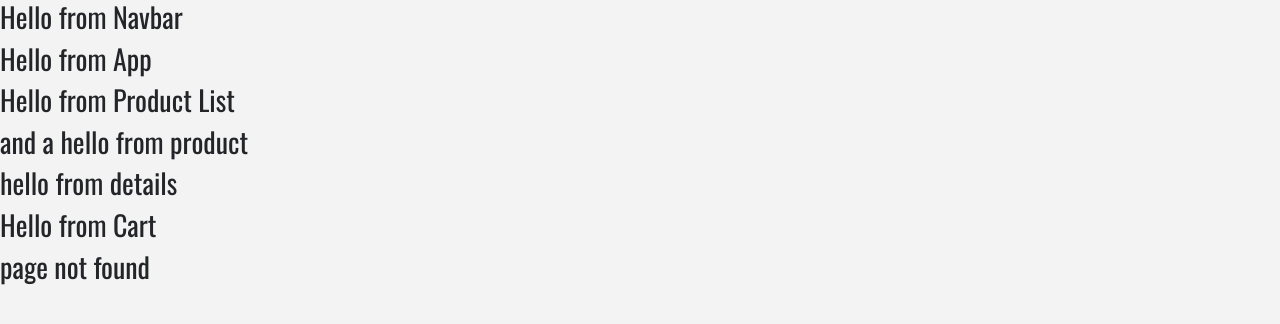
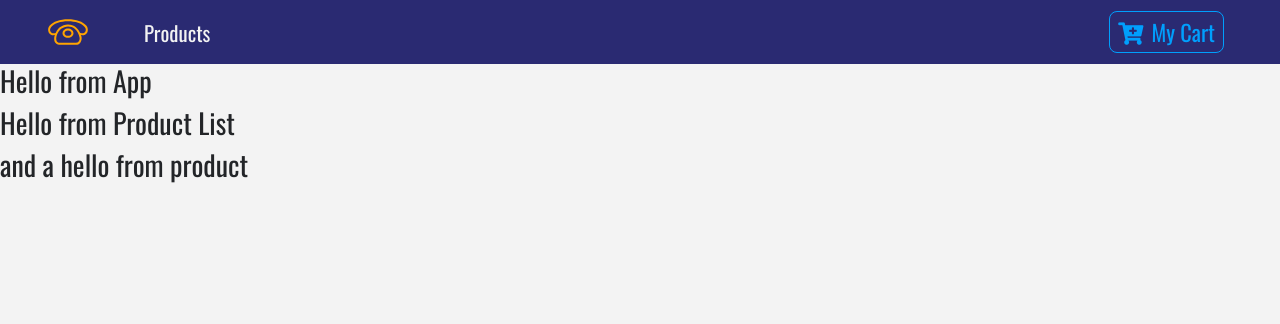
Before and after one commit to demkantor/phoneyard, a React (Create React App) app: page / in a window 1280 px wide. Before the commit this address had no page. Shown: the top 324 px of the page. Built offline with nearby package versions, Linux system fonts and the light colour scheme.

Commit message:
added navbar style

```diff
--- a/package.json
+++ b/package.json
@@ -12,7 +12,8 @@
     "react": "^16.13.1",
     "react-dom": "^16.13.1",
     "react-router-dom": "^5.2.0",
-    "react-scripts": "3.4.1"
+    "react-scripts": "3.4.1",
+    "styled-components": "^5.1.1"
   },
   "scripts": {
     "start": "react-scripts start",
--- a/src/App.css
+++ b/src/App.css
@@ -4,6 +4,7 @@
     --white-primary: #f3f3f3;
     --dark-primary: #232528;
     --yellow-primary: #ffa400;
+    --tran-primary: all 500ms ease-in-out;
 }
 
 body {
--- a/src/App.js
+++ b/src/App.js
@@ -1,5 +1,5 @@
 import React from 'react';
-import { BrowserRouter as Router, Link, Route, Switch } from "react-router-dom";
+import { BrowserRouter as Router, Route, Switch } from "react-router-dom";
 import "./App.css";
 import "bootstrap/dist/css/bootstrap.min.css";
 
@@ -15,12 +15,12 @@
         <Router>
             <Navbar />
             <h3>Hello from App</h3>
-
-                <ProductList />
-                <Details />
-                <Cart />
-                <Default />
-
+            <Switch>
+                <Route exact path="/" component={ProductList} />
+                <Route exact path="/details" component={Details} />
+                <Route exact path="/cart" component={Cart} />
+                <Route exact path="*" component={Default} />
+            </Switch>
         </Router>
     );
 };
--- /dev/null
+++ b/src/Styles/Button.js
@@ -0,0 +1,23 @@
+import styled from 'styled-components';
+
+const ButtonContainer = styled.button`
+    text-transform: capitalize;
+    font-size: 1.4rem;
+    background: transparent;
+    border: 0.1rem solid var(--blue-secondary);
+    color: var(--blue-secondary);
+    border-radius: 0.5rem;
+    padding: 0.2rem 0.5rem;
+    cursor: pointer;
+    margin: 0.2rem 0.5rem 0.2rem 0;
+    transition: var(--tran-primary);
+    &:hover {
+        background: var(--blue-secondary);
+        color: var(--blue-primary);
+    }
+    &:focus {
+        outline: none;
+    }
+`;
+
+export default ButtonContainer;
--- a/src/components/Nav/Navbar.js
+++ b/src/components/Nav/Navbar.js
@@ -1,10 +1,45 @@
 import React from 'react';
+import { Link } from 'react-router-dom';
+import logo from '../../logo.svg';
+import styled from 'styled-components';
+import ButtonContainer from '../../Styles/Button';
+
+const NavWrapper = styled.nav`
+    background: var(--blue-primary);
+    .nav-link {
+        color: var(--white-primary) !important;
+        font-size: 1.3rem;
+        text-transform: capitalize;
+    }
+`;
 
 const Navbar = () => {
     return (
-        <div>
-            <h3>Hello from Navbar</h3>
-        </div>
+        <NavWrapper className="navbar navbar-expand-sm navbar-dark px-sm-5">
+            {/*
+            https://www.iconfinder.com/icons/1243689/call_phone_icon
+            Creative Commons (Attribution 3.0 Unported);
+            https://www.iconfinder.com/Makoto_msk
+            */}
+            <Link to="/">
+                <img src={logo} alt="store" className="nav-brand" />
+            </Link>
+            <ul className="navbar-nav align-items-center">
+                <li className="nav-item ml-5">
+                    <Link to="/" className="nav-link">
+                        products
+                    </Link>
+                </li>
+            </ul>
+            <Link to="/cart" className="ml-auto">
+                <ButtonContainer>
+                    <span className="mr-2">
+                        <i className="fas fa-cart-plus" />
+                    </span>
+                    my cart
+                </ButtonContainer>
+            </Link>
+        </NavWrapper>
     );
 };
 
```
Also changed, not shown: 1 other file (tests, documents, lock files or other folders).
